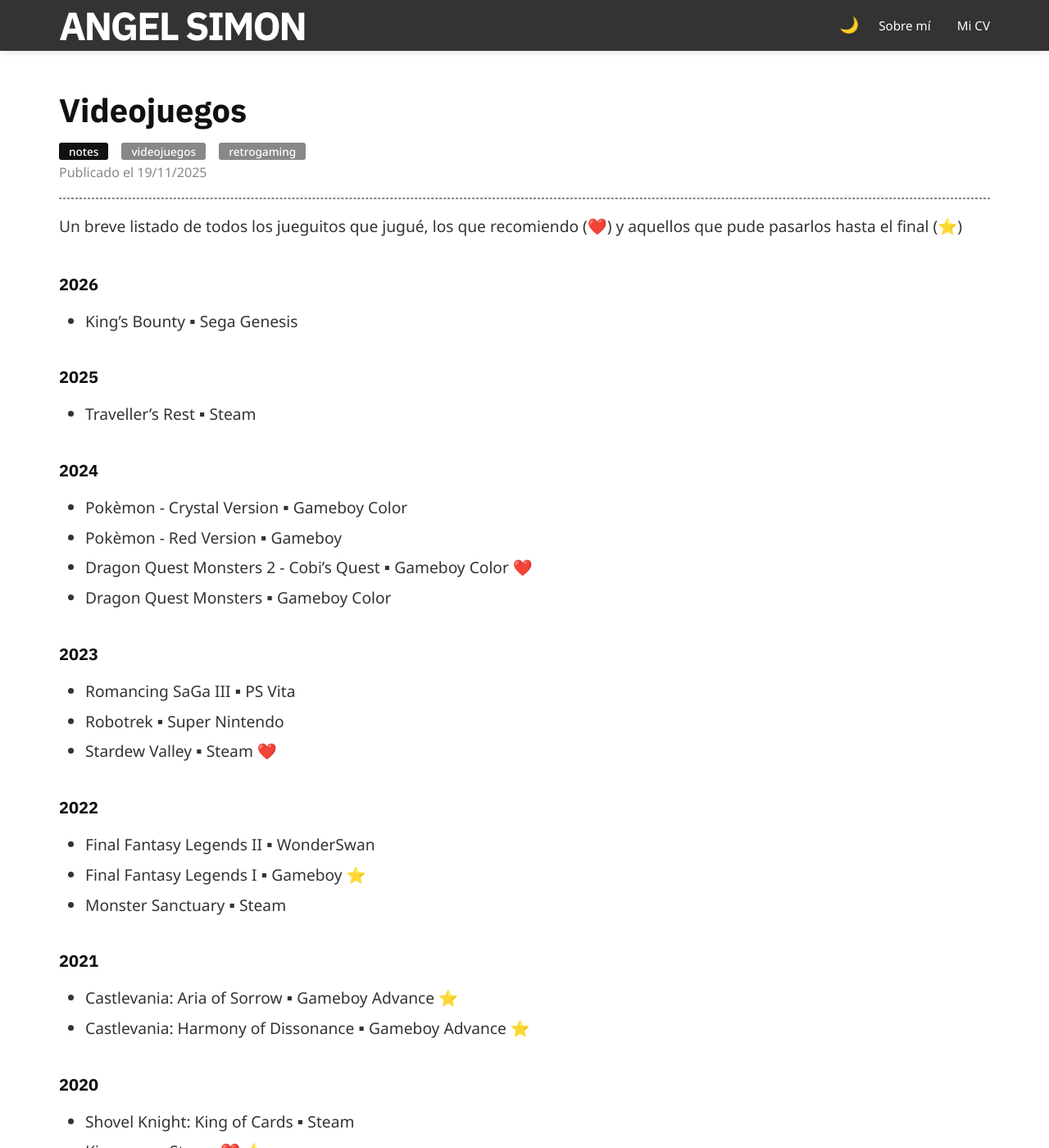
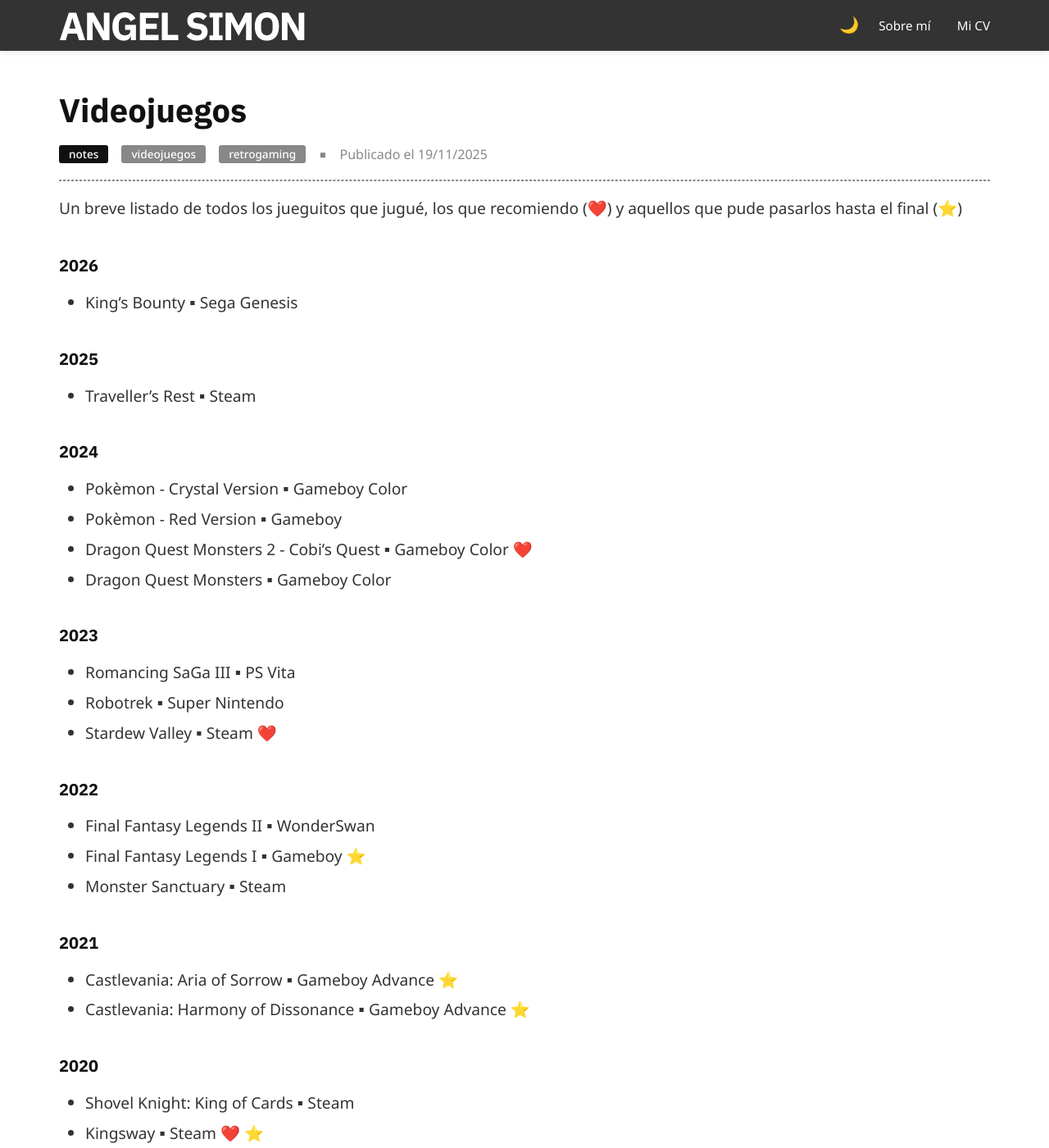
Before and after one commit to angelsimon/angelsimon.github.io, a Jekyll site: the page built from _posts/2025-11-19-Mis-videojuegos.md, in a window 1280 px wide and 1400 px high. Shown: the whole window at 82% size. Built offline with Jekyll 4.4.1, drawn with Linux system fonts in a browser that asks for light colours; comment, search, counter and statistics services are not loaded.

Commit message:
Add separator between tags and post date
Move the post date into the post-meta block and insert a separator span (▪) for visual separation. Add CSS rules for .post-meta__separator (color, weight, size) in assets/css/styles.css to style the new separator. Files changed: _layouts/post.html, assets/css/styles.css.

```diff
--- a/_layouts/post.html
+++ b/_layouts/post.html
@@ -25,9 +25,10 @@
                 </span>
             {% endfor %}
         {% endif %}
+
+        <span class="post-meta__separator">▪</span>
+        <span class="post-date">Publicado el {{ page.date | date: "%d/%m/%Y" }}</span>
     </div>
-
-    <span class="post-date">Publicado el {{ page.date | date: "%d/%m/%Y" }}</span>
 
     <hr class="separator">
 
--- a/assets/css/styles.css
+++ b/assets/css/styles.css
@@ -496,6 +496,12 @@
     border-radius: 3px;
     font-weight: 500;
     line-height: 1em;
+}
+
+.post-meta__separator {
+    color: var(--separator-color);
+    font-weight: 300;
+    font-size: 1.2em;
 }
 
 .post-date {
```
